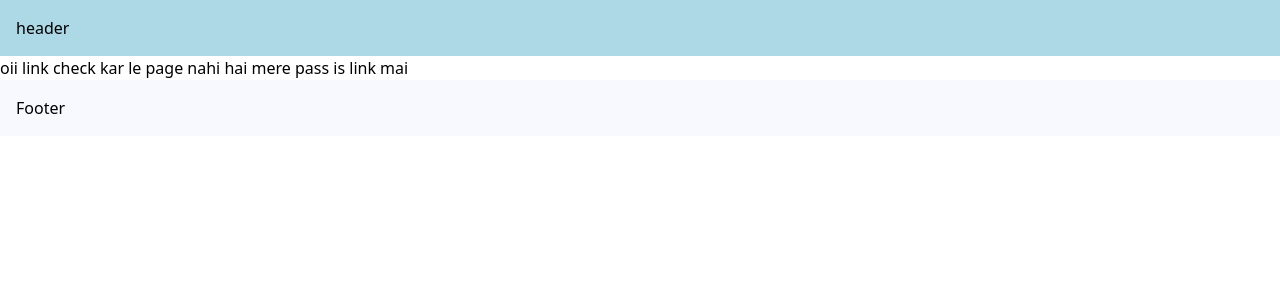
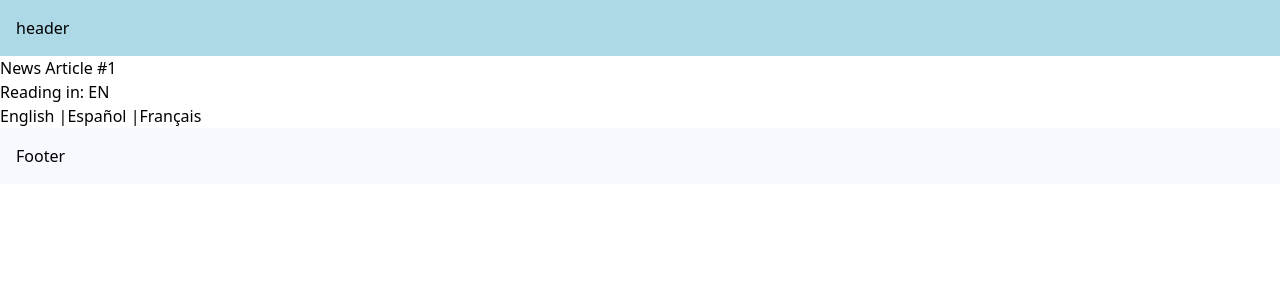
Before and after one commit to Mr-BlackHat-lab/nextjs16, a Next.js app: page /articles/1 in a window 1280 px wide. Before the commit this address had no page. Shown: the top 300 px of the page. Built offline with nearby package versions, Linux system fonts and the light colour scheme.

Commit message:
params and searchparams updated

```diff
--- /dev/null
+++ b/src/app/articles/[articleid]/page.tsx
@@ -0,0 +1,28 @@
+"use client";
+import Link from "next/link";
+import { use } from "react";
+
+export default function NewsArticle({
+  params,
+  searchParams,
+}: {
+  params: Promise<{ articleid: string }>;
+  searchParams: Promise<{ lang?: "en" | "es" | "fr" }>;
+}) {
+  const { articleid } = use(params);
+  const { lang = "en" } = use(searchParams);
+
+  return (
+    <div>
+      <h1>News Article #{articleid}</h1>
+      <p>Reading in: {lang.toUpperCase()}</p>
+
+      {/* Language switcher */}
+      <div className="language-options">
+        <Link href={`/articles/iphone-blast?lang=en`}>English</Link> |
+        <Link href={`/articles/iphone-blast?lang=es`}>Español</Link> |
+        <Link href={`/articles/iphone-blast?lang=fr`}>Français</Link>
+      </div>
+    </div>
+  );
+}
--- a/src/app/page.tsx
+++ b/src/app/page.tsx
@@ -6,6 +6,12 @@ export default function Home() {
       <Link href="/blog">Blog</Link>
       <Link href="/products">Product</Link>
       <Link href="/about">About</Link>
+      <Link href="/articles/breaking-news-iphone-17?lang=en">
+        Read News in english
+      </Link>
+      <Link href="/articles/breaking-news-iphone-17?lang=fr">
+        Read News in french
+      </Link>
     </>
   );
 }
```
